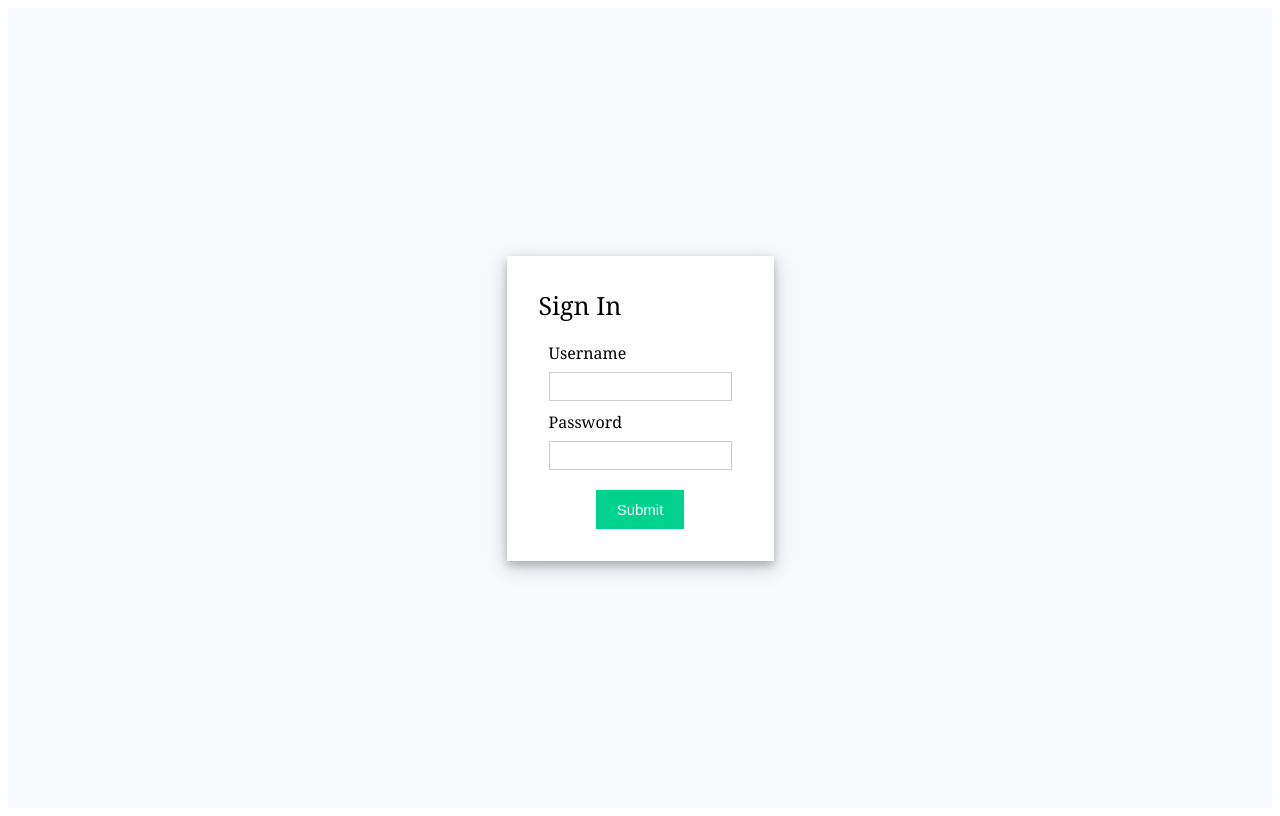
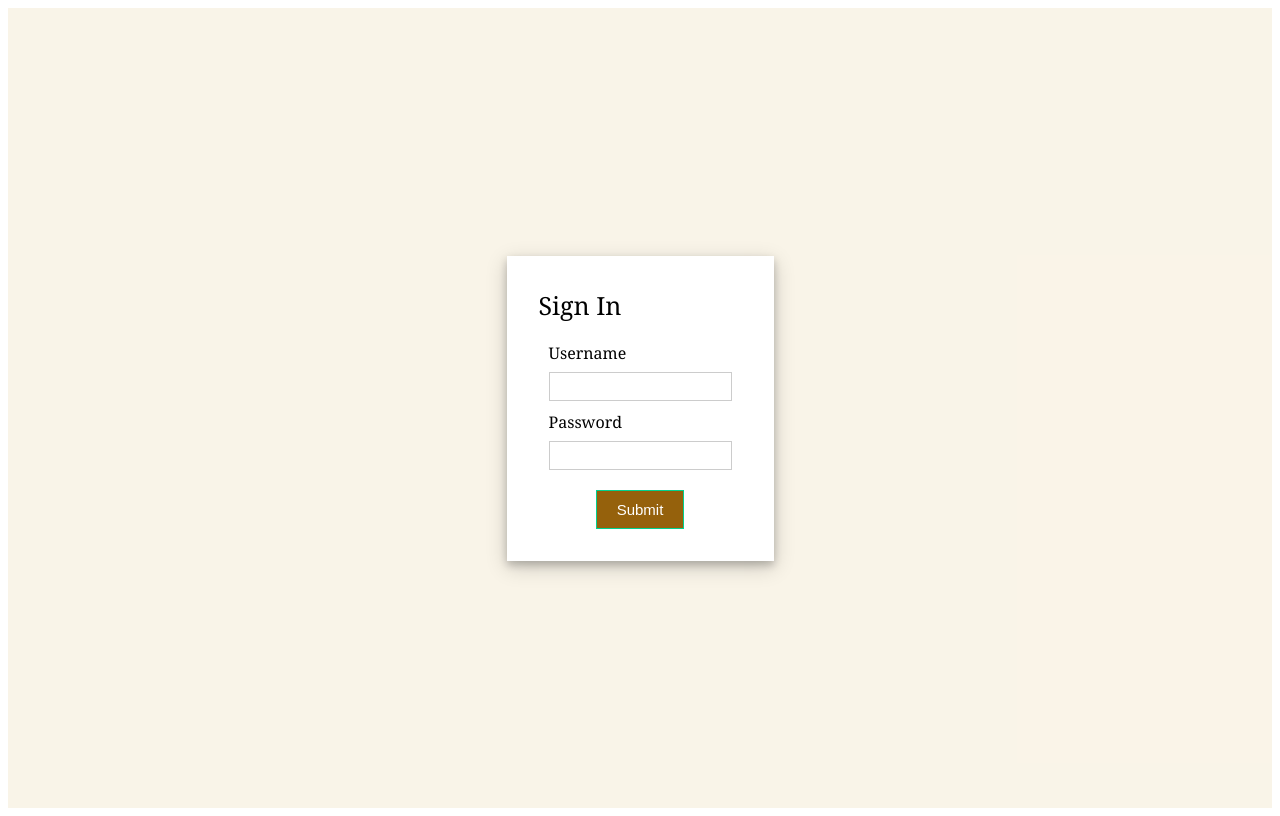
Before and after one commit to HamaBarhamou/Bacorex_GES, a React (Create React App) app: page / in a window 1280 px wide. Built offline with nearby package versions, Linux system fonts and the light colour scheme.

Commit message:
ajustment des couleur

```diff
--- a/src/styles/styles.css
+++ b/src/styles/styles.css
@@ -7,7 +7,9 @@
     gap: 20px;
     height: 100vh;
     font-family: Cambria, Cochin, Georgia, Times, "Times New Roman", serif;
-    background-color: #f8f9fd;
+    /*background-color: #f8f9fd;*/
+    background-color: #f9f3e6e9;
+
   }
 
   input[type="text"],
@@ -20,9 +22,9 @@
     margin-top: 10px;
     cursor: pointer;
     font-size: 15px;
-    background: #01d28e;
+    background: #95610c;
     border: 1px solid #01d28e;
-    color: #fff;
+    color: rgb(255, 255, 255);
     padding: 10px 20px;
   }
 
```
